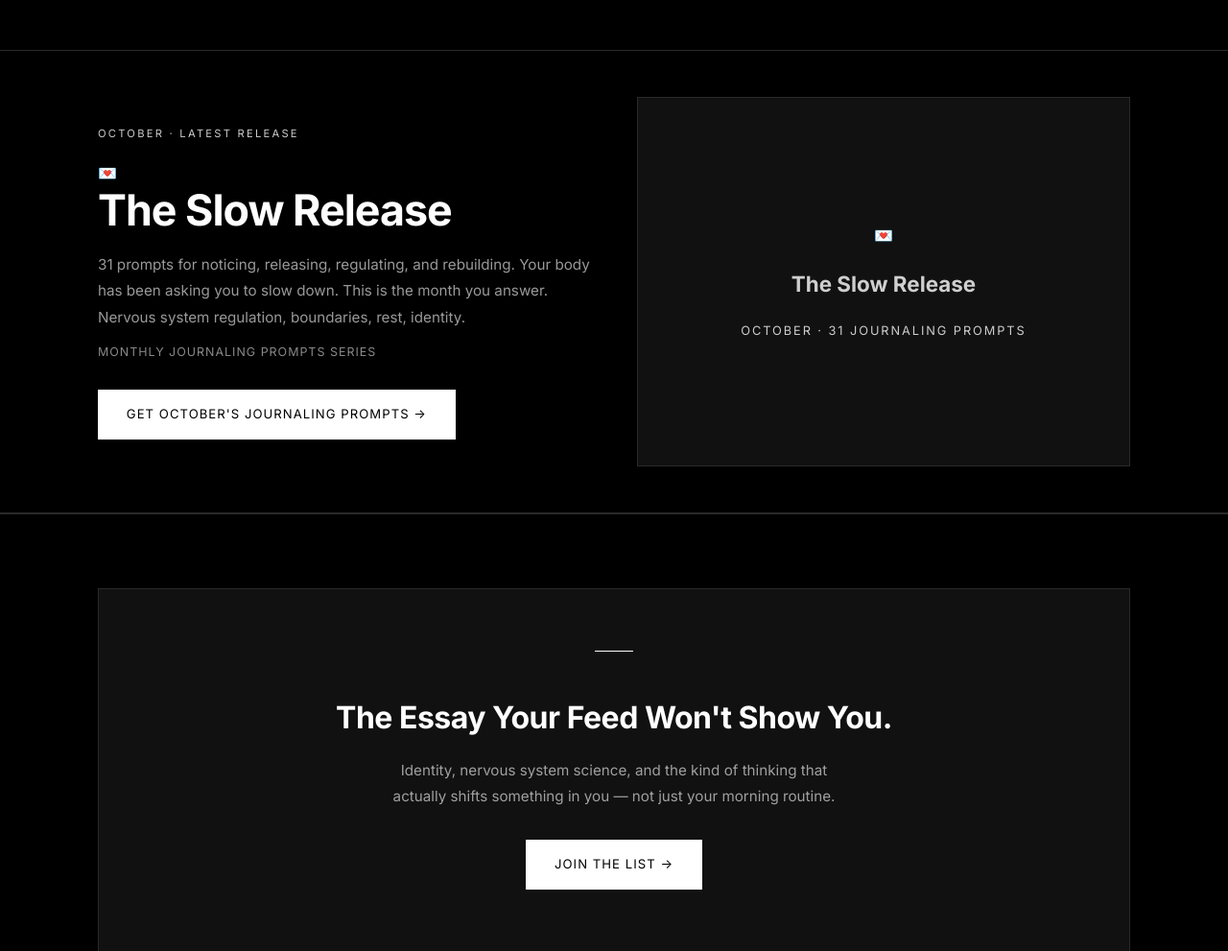
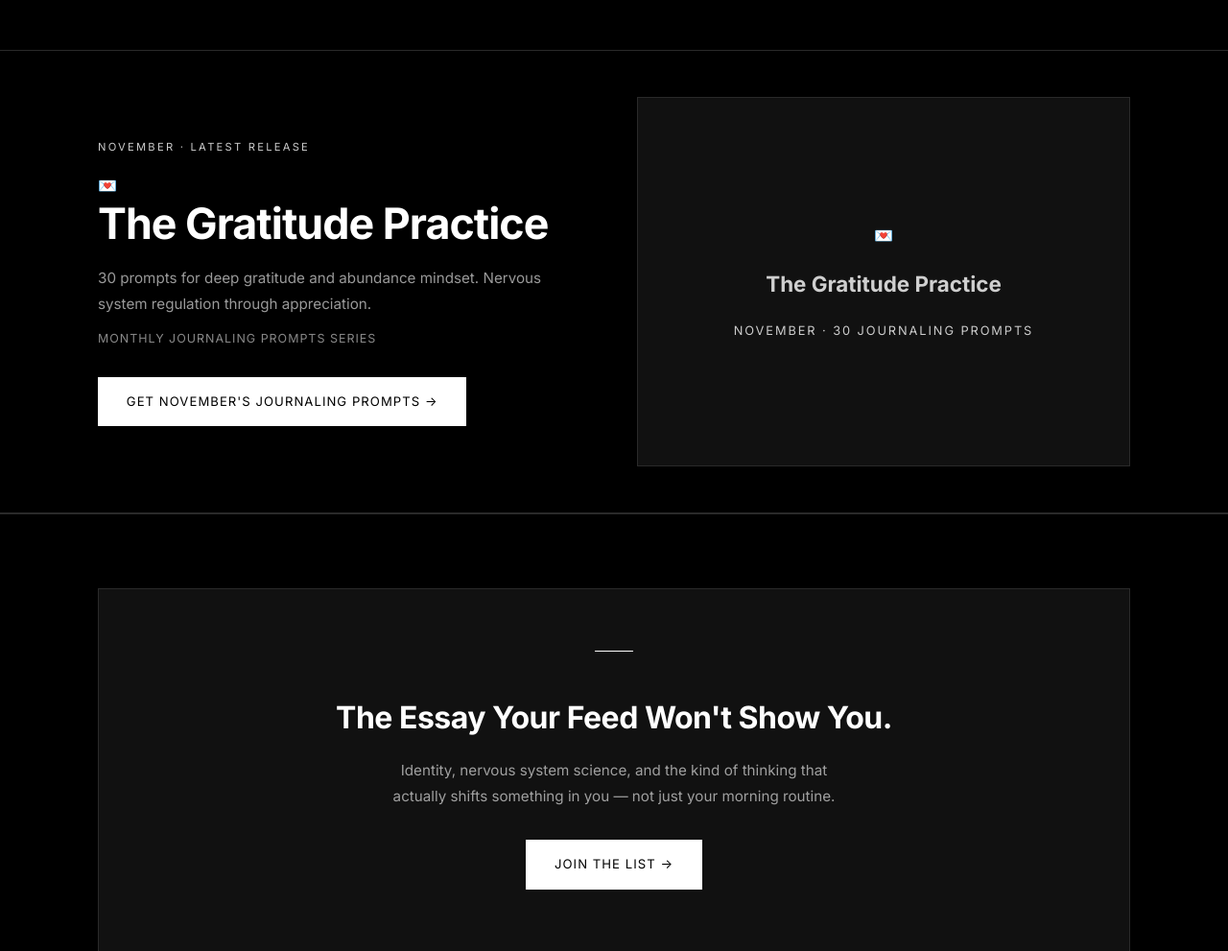
Before and after one commit to Mrymzm/THE.BECOMING.EDIT, a plain HTML site: page index.html in a window 1280 px wide. Shown: the part 700-1691 px from the top of the page at 96% size. Drawn offline with Linux system fonts and the light colour scheme.

Commit message:
Update featured product to November release

```diff
--- a/index.html
+++ b/index.html
@@ -890,17 +890,17 @@ nav a:focus-visible { outline: 2px solid var(--white); outline-offset: 4px; }
     <div class="featured-banner" id="featured-product">
       <div class="featured-inner">
         <div>
-          <span class="featured-label">October · Latest Release</span>
+          <span class="featured-label">November · Latest Release</span>
           <div class="icon"> 💌 </div>
-          <h2 class="featured-title">The <em>Slow Release</em></h2>
-          <p class="featured-desc">31 prompts for noticing, releasing, regulating, and rebuilding. Your body has been asking you to slow down. This is the month you answer. Nervous system regulation, boundaries, rest, identity.</p>
+          <h2 class="featured-title">The <em>Gratitude Practice</em></h2>
+          <p class="featured-desc">30 prompts for deep gratitude and abundance mindset. Nervous system regulation through appreciation.</p>
           <p class="featured-price-note">Monthly Journaling Prompts Series</p>
-          <a href="https://maryamazam.kit.com/october-journal-prompts-the-slow-release" class="btn btn-primary" target="_blank" rel="noopener">Get October's journaling Prompts →</a>
+          <a href="https://maryamazam.kit.com/november-journal-prompts-the-gratitude-practice" class="btn btn-primary" target="_blank" rel="noopener">Get November's journaling Prompts →</a>
         </div>
         <div class="featured-visual" aria-hidden="true">
           <div class="icon"> 💌 </div>
-          <p class="featured-visual-title">The Slow Release</p>
-          <p class="featured-visual-sub">October · 31 Journaling Prompts</p>
+          <p class="featured-visual-title">The Gratitude Practice</p>
+          <p class="featured-visual-sub">November · 30 Journaling Prompts</p>
         </div>
       </div>
     </div>
@@ -935,6 +935,14 @@ nav a:focus-visible { outline: 2px solid var(--white); outline-offset: 4px; }
         </div>
 
         <div class="products-grid" id="products-grid">
+
+          <div class="product-card" data-category="Journal Prompts">
+            <span class="product-tag">Journal Prompts · November </span>
+            <div class="icon"> 💌 </div>
+            <h3>NOVEMBER JOURNAL PROMPTS:  THE GRATITUDE PRACTICE</h3>
+            <p> 30 prompts to rewire your nervous system toward gratitude and abundance. Table, board, calendar views + daily 9am reminders. </p>
+            <a href="https://maryamazam.kit.com/november-journal-prompts-the-gratitude-practice" class="btn btn-outline" target="_blank" rel="noopener">Get your prompts →</a>
+          </div>
 
            <div class="product-card" data-category="Journal Prompts">
             <span class="product-tag">Journal Prompts · October </span>
```
